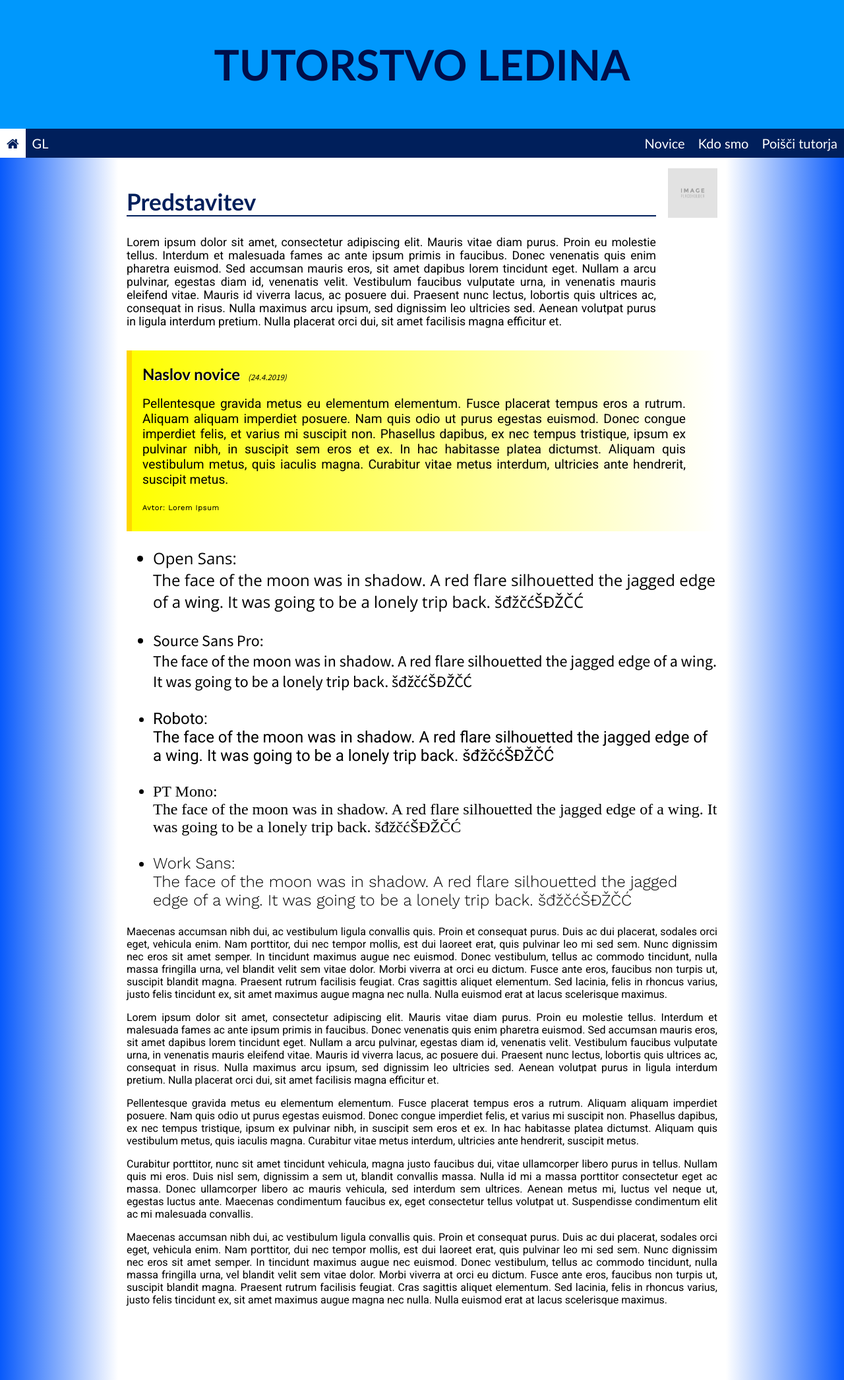
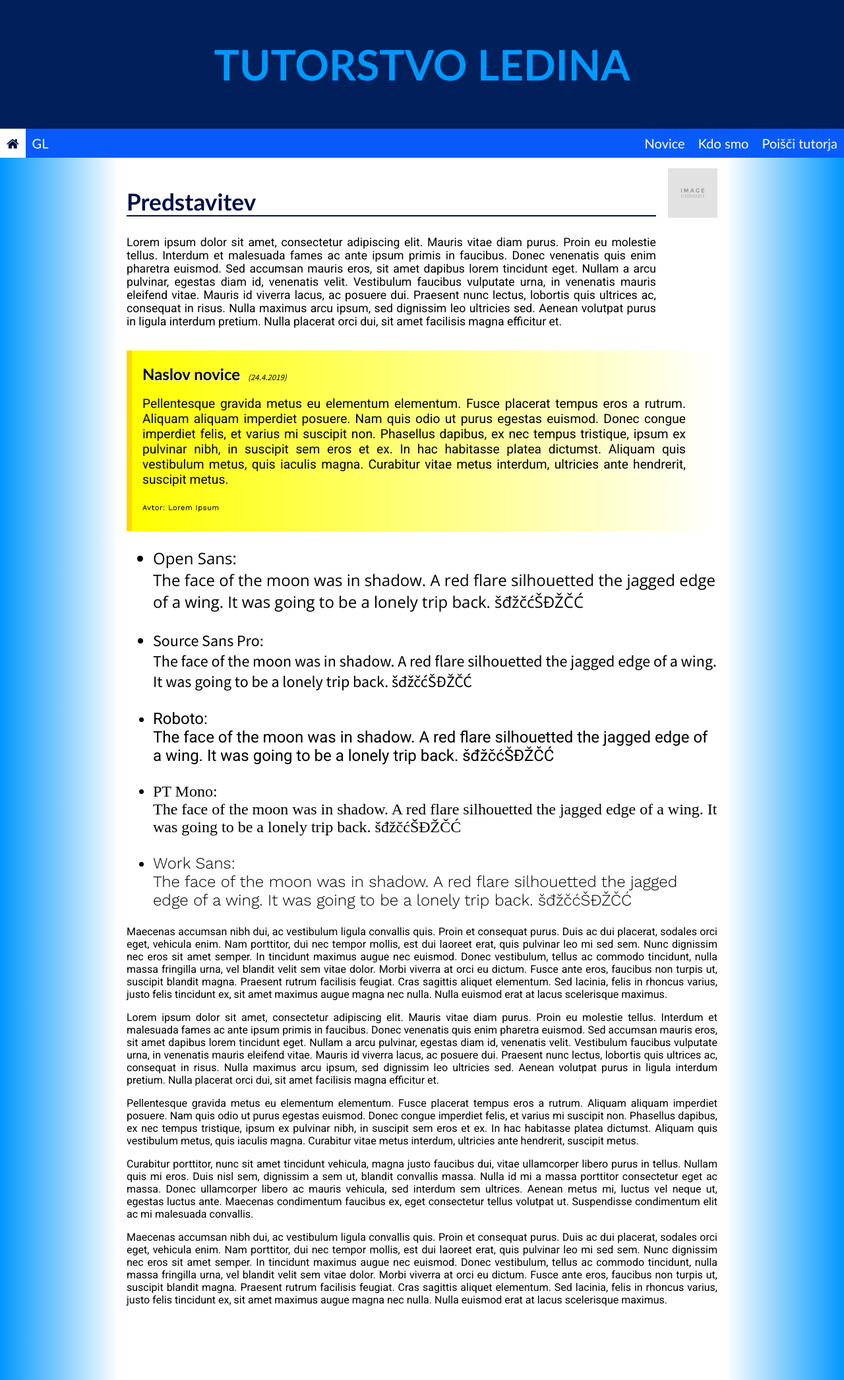
Before and after one commit to BKING123/tutorstvo, a PHP site: page /index.html in a window 1280 px wide. Shown: the whole page at 66% size. Run offline with PHP 8.4, Linux system fonts and the light colour scheme; some web fonts are replaced.

Commit message:
Fixed colour naming
colours are now named correctly according to brightness

```diff
--- a/global.css
+++ b/global.css
@@ -42,10 +42,10 @@ Barvna shema:
 
 */
 :root {
-	--temna: #001f5b;
-	--temno-svetla: #0098fc;
-	--svetlo-temna: #000e4a;
-	--svetla: #085afb;
+	--temna: #000e4a;
+	--temno-svetla: #001f5b;
+	--svetlo-temna: #085afb;
+	--svetla: #0098fc;
 }
 
 /************************************************************************************************************************************************/
@@ -78,7 +78,7 @@ p {
 	background: var(--temno-svetla);
 }
 h1 {
-	color: var(--svetlo-temna);
+	color: var(--svetla);
 }
 
 
@@ -86,7 +86,7 @@ h1 {
 /* NAVIGACIJA */
 /**************/
 nav {
-	background: var(--temna);
+	background: var(--svetlo-temna);
 }
 nav a {
     color: white;
```
